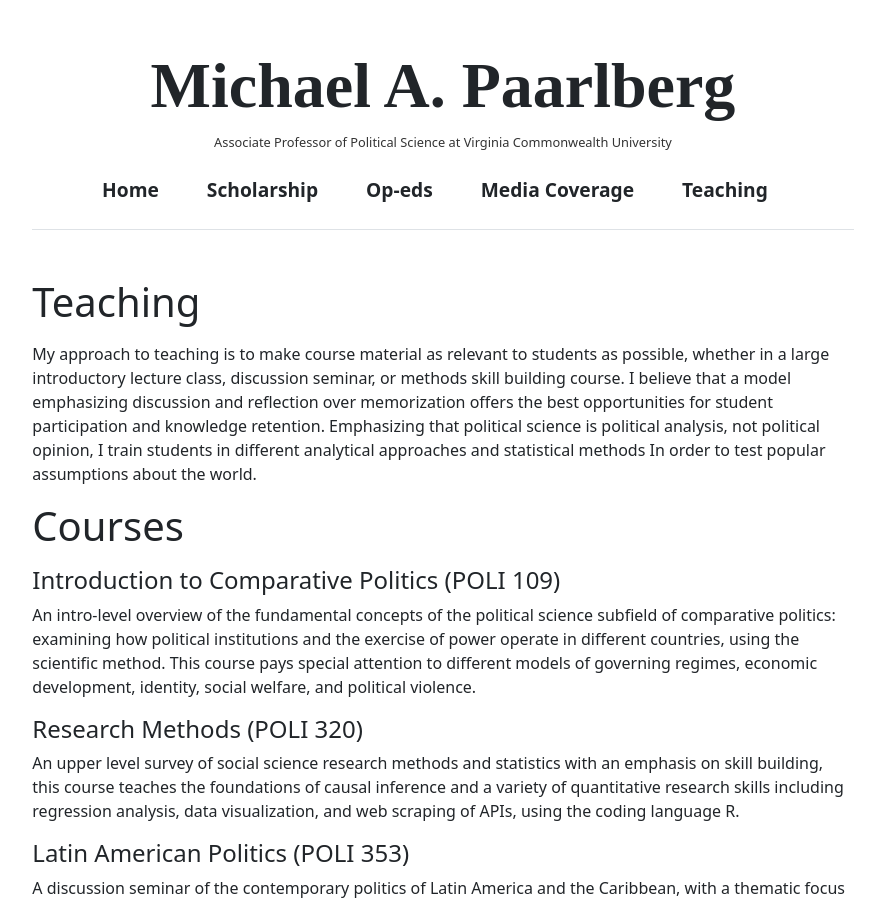
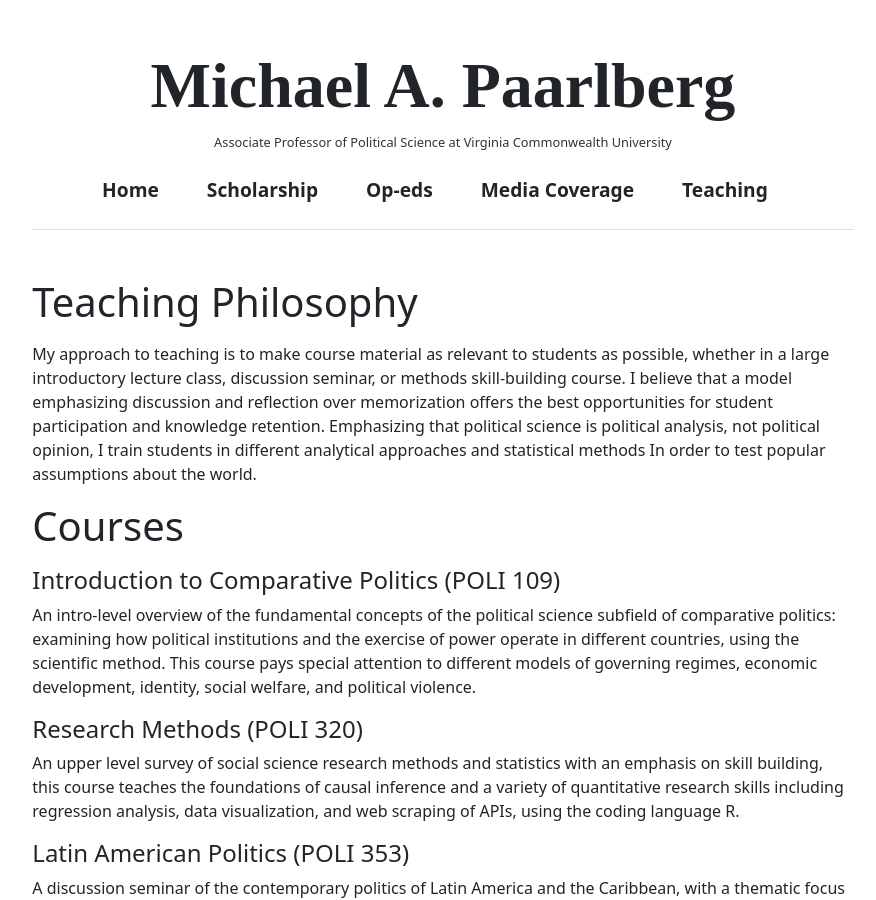
Before and after one commit to RelevantResearch/michael-paarlberg, a Jekyll site: the page built from _pages/teaching.md, in a window 1280 px wide and 900 px high. Shown: the whole window, without its empty margins (197-1073 px from the left). Built offline with Jekyll 4.4.1, drawn with Linux system fonts in a browser that asks for light colours.

Commit message:
Update teaching.md

```diff
--- a/_pages/teaching.md
+++ b/_pages/teaching.md
@@ -5,9 +5,9 @@ permalink: /teaching/
 link: https://www.youtube.com/embed/4ksDeU5OOiY
 ---
 
-# Teaching
+# Teaching Philosophy
 
-My approach to teaching is to make course material as relevant to students as possible, whether in a large introductory lecture class, discussion seminar, or methods skill building course. I believe that a model emphasizing discussion and reflection over memorization offers the best opportunities for student participation and knowledge retention. Emphasizing that political science is political analysis, not political opinion, I train students in different analytical approaches and statistical methods In order to test popular assumptions about the world.
+My approach to teaching is to make course material as relevant to students as possible, whether in a large introductory lecture class, discussion seminar, or methods skill-building course. I believe that a model emphasizing discussion and reflection over memorization offers the best opportunities for student participation and knowledge retention. Emphasizing that political science is political analysis, not political opinion, I train students in different analytical approaches and statistical methods In order to test popular assumptions about the world.
 
 # Courses
 
```
